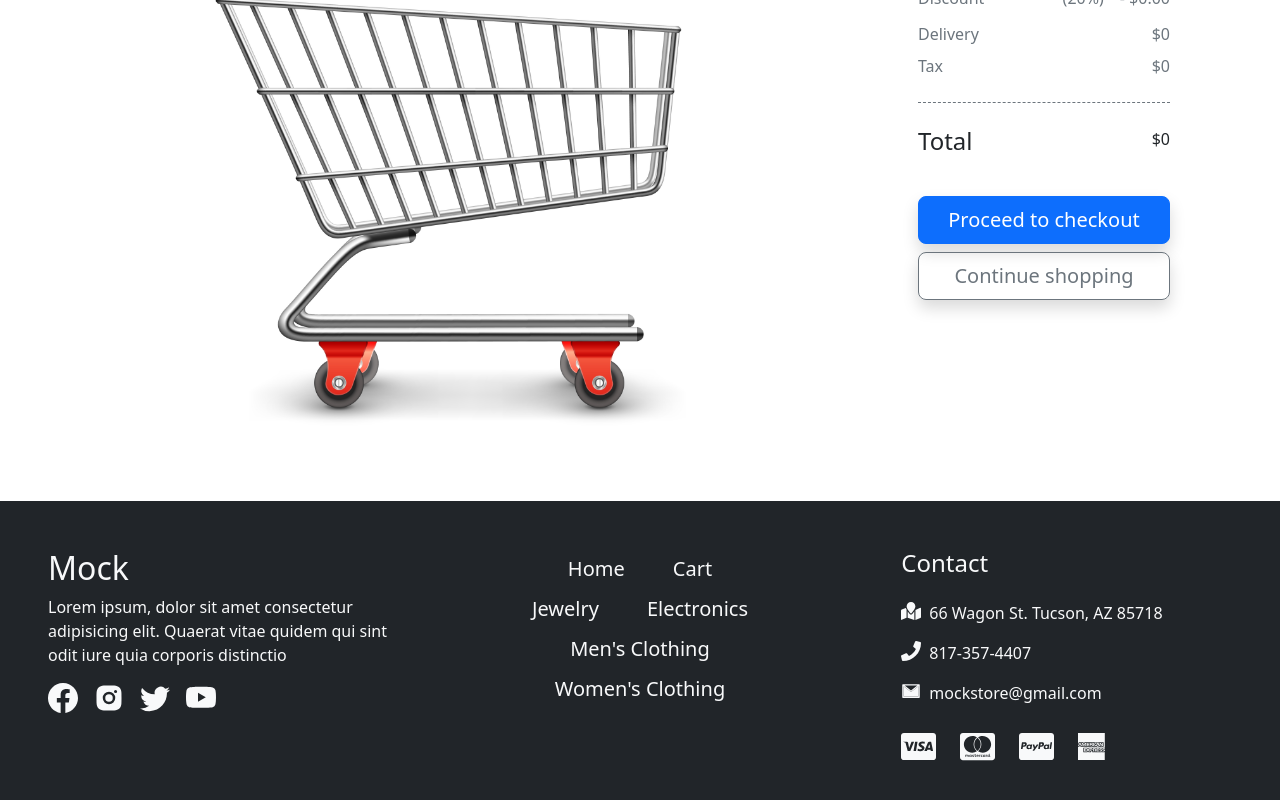
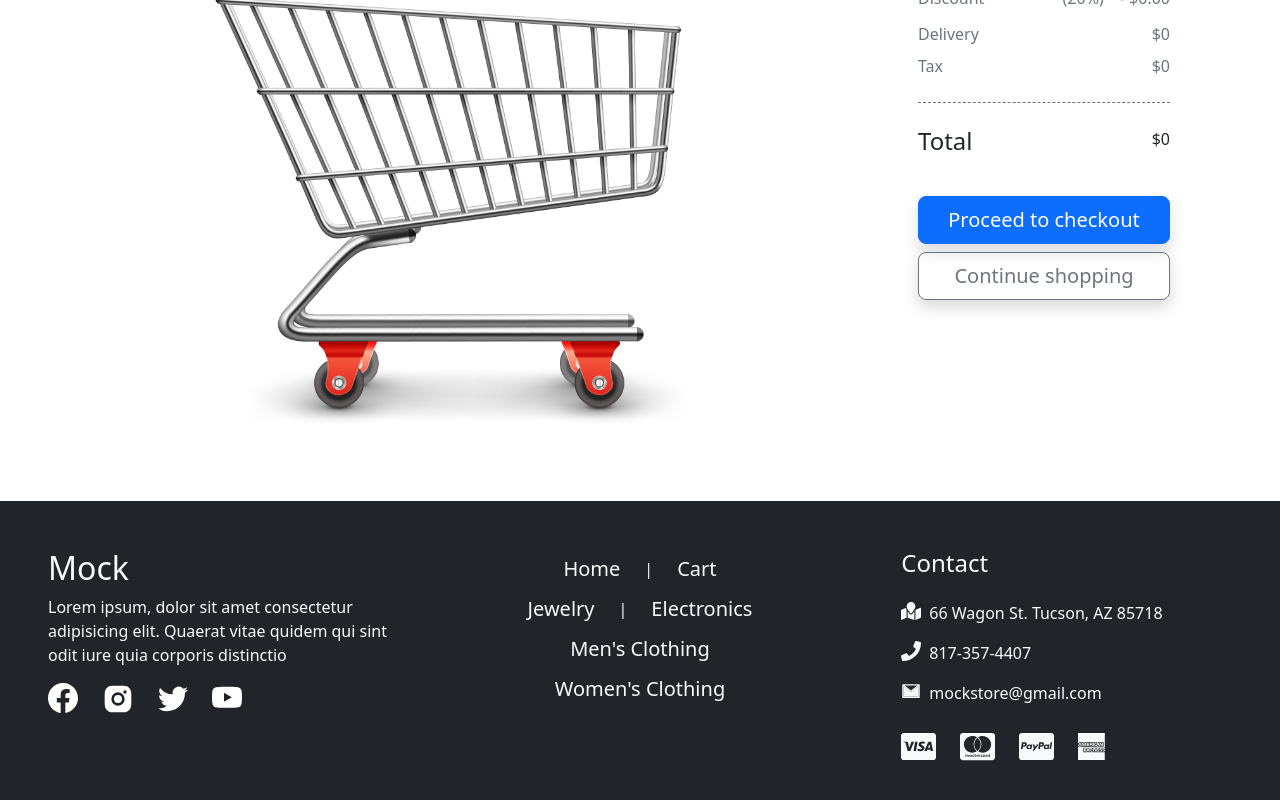
Before and after one commit to zhutaoping/e-commerce-site, a React (Create React App) app: page /cart in a window 1280 px wide. Shown: the part 424-1224 px from the top of the page. Built offline with nearby package versions, Linux system fonts and the light colour scheme.

Commit message:
fix footer link hover

```diff
--- a/src/components/Footer.tsx
+++ b/src/components/Footer.tsx
@@ -1,6 +1,6 @@
 import { Container, Row, Col } from "react-bootstrap";
 import { Link } from "react-router-dom";
-import { Nav } from "react-bootstrap";
+import { Nav, Navbar } from "react-bootstrap";
 
 // icons
 import { BsFacebook, BsTwitter, BsYoutube } from "react-icons/bs";
@@ -26,19 +26,19 @@ const Footer = () => {
 							Lorem ipsum, dolor sit amet consectetur adipisicing elit. Quaerat
 							vitae quidem qui sint odit iure quia corporis distinctio
 						</p>
-						<div className="d-flex gap-3 justify-content-center justify-content-md-start">
-							<Nav.Link href="http://facebook.com">
+						<div className="d-flex gap-4 justify-content-center justify-content-md-start social-icons">
+							<a href="http://facebook.com">
 								<BsFacebook size={30} />
-							</Nav.Link>
-							<Nav.Link href="http://instagram.com">
-								<RiInstagramFill size={30} />
-							</Nav.Link>
-							<Nav.Link href="http://twitter.com">
+							</a>
+							<a href="http://instagram.com">
+								<RiInstagramFill size={32} />
+							</a>
+							<a href="http://twitter.com">
 								<BsTwitter size={30} />
-							</Nav.Link>
-							<Nav.Link href="http://youtube.com">
+							</a>
+							<a href="http://youtube.com">
 								<BsYoutube size={30} />
-							</Nav.Link>
+							</a>
 						</div>
 					</Col>
 
@@ -47,26 +47,28 @@ const Footer = () => {
 						md={6}
 						lg={4}
 					>
-						<div className="d-flex gap-5">
+						<div className="d-flex align-items-center gap-4 footer-nav">
 							<Nav.Link as={Link} to="/">
 								<span className="fs-5">Home</span>
 							</Nav.Link>
+							<span>|</span>
 							<Nav.Link as={Link} to="/cart">
 								<span className="fs-5">Cart</span>
 							</Nav.Link>
 						</div>
-						<div className="d-flex gap-5">
-							<Nav.Link as={Link} to="/">
+						<div className="footer-nav d-flex align-items-center gap-4">
+							<Nav.Link as={Link} to="/jewelry">
 								<span className="fs-5">Jewelry</span>
 							</Nav.Link>
-							<Nav.Link as={Link} to="/">
+							<span>|</span>
+							<Nav.Link as={Link} to="/electronics">
 								<span className="fs-5">Electronics</span>
 							</Nav.Link>
 						</div>
-						<Nav.Link as={Link} to="/">
+						<Nav.Link className="footer-nav" as={Link} to="/men">
 							<span className="fs-5">Men's Clothing</span>
 						</Nav.Link>
-						<Nav.Link as={Link} to="/">
+						<Nav.Link className="footer-nav" as={Link} to="/women">
 							<span className="fs-5">Women's Clothing</span>
 						</Nav.Link>
 					</Col>
--- a/src/index.scss
+++ b/src/index.scss
@@ -5,6 +5,7 @@
 
 html {
 	box-sizing: border-box;
+	scroll-behavior: smooth;
 }
 
 *,
@@ -42,6 +43,21 @@ a {
 	}
 }
 
+.footer-nav {
+	& span:hover {
+		color: rgba(255, 255, 255, 0.7);
+	}
+}
+
+.social-icons {
+	& a {
+		color: white;
+	}
+	& a:hover {
+		color: rgba(255, 255, 255, 0.7);
+	}
+}
+
 .click-down-button {
 	user-select: none;
 
```
